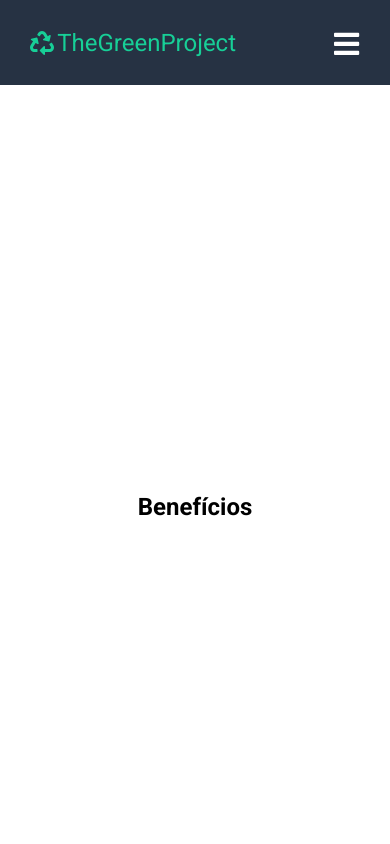
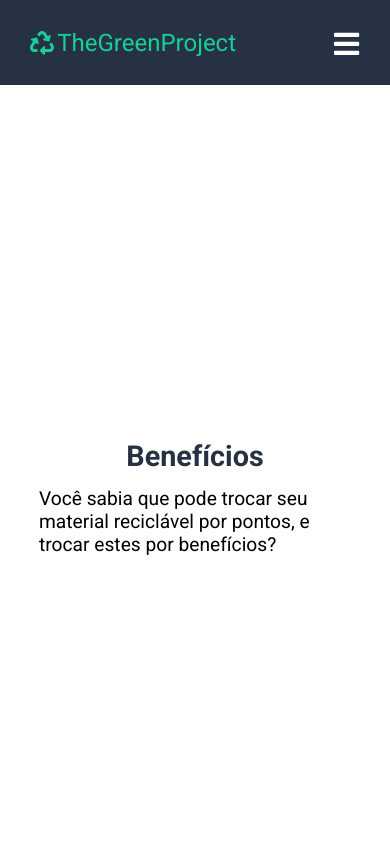
Before and after one commit to Projetos-Fiap/React-Sprint4, a React (Create React App) app: page /beneficios in a window 390 px wide. Shown: the top 844 px of the page. Built offline with nearby package versions, Linux system fonts and the light colour scheme.

Commit message:
ajustes responsividade

```diff
--- a/src/App.css
+++ b/src/App.css
@@ -21,17 +21,9 @@
   height: 100vh;
   align-items: center;
   justify-content: center;
+  background-color: #ffffff;
   font-size: 1.5rem;
-  background-color: #ffffff;
 }
-
-/* Botão da página de contato */
-/* .contactpage Button {
-  width: 150px;
-  padding: 10px;
-  margin: 30px auto;
-  font-size: 20px;
-} */
 
 @media screen and (max-width: 960px) {
   .homepage,
@@ -42,8 +34,9 @@
   .loginpage,
   .errorpage,
   .beneficiospage {
-    font-size: 1.0rem;
+    font-size: 1.2rem;
   }
+
 
   .page-icon {
     margin-left: 1rem;
--- a/src/routes/AprendaPage.js
+++ b/src/routes/AprendaPage.js
@@ -1,9 +1,30 @@
 import React from "react";
+import styled from "styled-components";
+
+const AprendaPageContainer = styled.div`
+  display: flex;
+  flex-direction: column;
+  align-items: center;
+  justify-content: center;
+  max-width: 80%;
+`;
+
+const AprendaPageTitle = styled.h2`
+  color: #263243;
+  margin-bottom: 0.5em;
+`;
+const AprendaPageText = styled.p`
+  margin-bottom: 1em;
+`;
+
 
 function AprendaPage() {
   return (
     <div className="aprendapage">
-      <h1>Aprenda mais sobre reciclagem</h1>
+      <AprendaPageContainer>
+        <AprendaPageTitle>Aprenda</AprendaPageTitle>
+        <AprendaPageText>Veja dicas de como reciclar corretamente</AprendaPageText>
+      </AprendaPageContainer>
     </div>
   );
 }
--- a/src/routes/BeneficiosPage.js
+++ b/src/routes/BeneficiosPage.js
@@ -1,9 +1,30 @@
 import React from "react";
+import styled from "styled-components";
+
+const BeneficiosPageContainer = styled.div`
+  display: flex;
+  flex-direction: column;
+  align-items: center;
+  justify-content: center;
+  max-width: 80%;
+`;
+
+const BeneficiosPageTitle = styled.h2`
+  color: #263243;
+  margin-bottom: 0.5em;
+`;
+const BeneficiosPageText = styled.p`
+  margin-bottom: 1em;
+`;
+
 
 function BeneficiosPage() {
   return (
     <div className="beneficiospage">
-      <h2>Benefícios</h2>
+      <BeneficiosPageContainer>
+        <BeneficiosPageTitle>Benefícios</BeneficiosPageTitle>
+        <BeneficiosPageText>Você sabia que pode trocar seu material reciclável por pontos, e trocar estes por benefícios?</BeneficiosPageText>
+      </BeneficiosPageContainer>
     </div>
 
   );
--- a/src/routes/ContactPage.js
+++ b/src/routes/ContactPage.js
@@ -9,17 +9,20 @@ const ContactPageForm = styled.form`
   margin: 0 auto;
   padding: 50px;
   text-align: center;
-  max-width: 750px;
+  max-height: 85%;
+  max-width: 50%;
+  border-radius: 10px;
+  @media screen and (max-width: 960px) {
+    max-width: 75%;
+    }
 `;
 
 const FormTitle = styled.h2`
-  font-size: 2.5rem;
   color: #263243;
   margin-bottom: 0.5em;
 `;
 
 const FormText = styled.p`
-  font-size: 1.5rem;
   margin-bottom: 1em;
 `;
 
@@ -28,8 +31,11 @@ const FormInput = styled.input`
   padding: 10px;
   margin-bottom: 1em;
   border: 1px solid #ccc;
-  border-radius: 4px;
+  border-radius: 10px;
   font-size: 1rem;
+  @media screen and (max-width: 960px) {
+    font-size: 0.7rem;
+    }
 `;
 
 const FormTextarea = styled.textarea`
@@ -39,6 +45,9 @@ const FormTextarea = styled.textarea`
   border: 1px solid #ccc;
   border-radius: 4px;
   font-size: 1rem;
+  @media screen and (max-width: 960px) {
+    font-size: 0.7rem;
+    }
 `;
 
 const AlertMessage = styled.div`
--- a/src/routes/ErrorPage.js
+++ b/src/routes/ErrorPage.js
@@ -3,16 +3,15 @@ import styled from "styled-components";
 
 const ErrorPageContainer = styled.div`
   text-align: center;
+  max-width: 80%;
 `;
 
 const ErrorPageTitle = styled.h2`
-  font-size: 2.5rem;
   color: #263243;
   margin-bottom: 0.5em;
 `;
 
 const ErrorPageText = styled.p`
-  font-size: 1.5rem;
   margin-bottom: 1em;
 `;
 
--- a/src/routes/MapPage.js
+++ b/src/routes/MapPage.js
@@ -6,23 +6,25 @@ const MapPageContainer = styled.div`
   flex-direction: column;
   align-items: center;
   justify-content: center;
+  max-width: 80%;
 
   iframe {
     width: 800px;
     height: 600px;
     border: none;
+    @media screen and (max-width: 960px) {
+    max-width: 80%;
+    max-height: 80%;
+    }
   }
-
 `;
 
 const MapPageTitle = styled.h2`
-  font-size: 2.5rem;
   color: #263243;
   margin-bottom: 0.5em;
 `;
 
 const MapPageText = styled.p`
-  font-size: 1.5rem;
   margin-bottom: 1em;
 `;
 
--- a/src/routes/SobrePage.js
+++ b/src/routes/SobrePage.js
@@ -1,10 +1,29 @@
 import React from "react";
+import styled from "styled-components";
 
+const SobrePageContainer = styled.div`
+  display: flex;
+  flex-direction: column;
+  align-items: center;
+  justify-content: center;
+  max-width: 80%;
+`;
+
+const SobrePageTitle = styled.h2`
+  color: #263243;
+  margin-bottom: 0.5em;
+`;
+const SobrePageText = styled.p`
+  margin-bottom: 1em;
+`;
 
 function SobrePage() {
   return (
     <div className="sobrepage">
-      <h2>Sobre</h2>
+      <SobrePageContainer>
+        <SobrePageTitle>Sobre nós</SobrePageTitle>
+        <SobrePageText>Conheça mais sobre o nosso projeto</SobrePageText>
+      </SobrePageContainer>
     </div>
   );
 }
```
